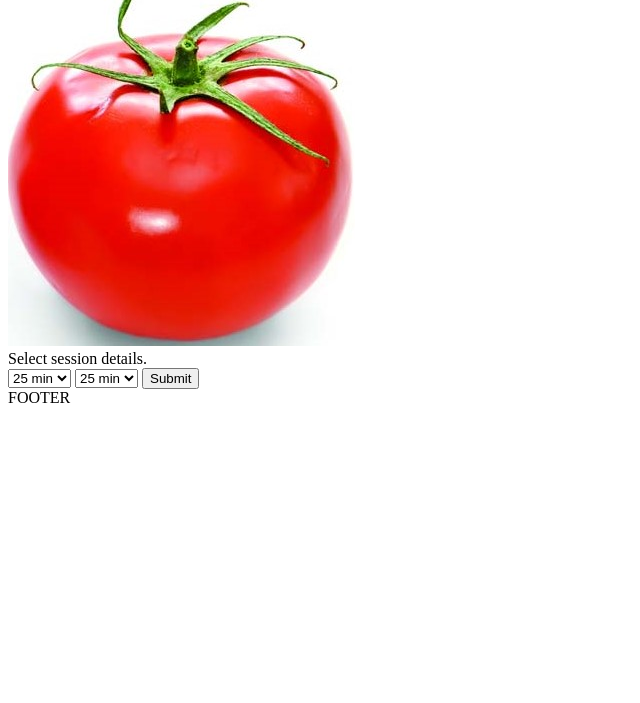
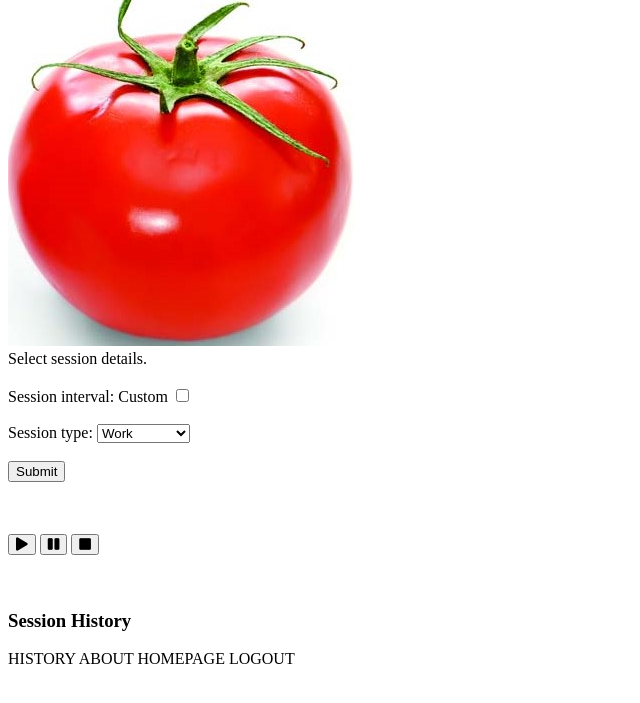
Before and after one commit to EKim-NY/my_hackbright_project_timetracker, a Flask app: page /session in a window 1280 px wide. Shown: the part 81-784 px from the top of the page, without its empty margins (0-640 px from the left). Run offline with Flask 2, Linux system fonts and the light colour scheme; some libraries are stand-ins or nearby versions.

Commit message:
timer.js - work in progress

```diff
--- a/templates/base.html
+++ b/templates/base.html
@@ -3,6 +3,11 @@
   <head>
     <meta charset="utf-8">
     <meta name="viewport" content="width=device-width">
+    <link href="https://cdnjs.cloudflare.com/ajax/libs/font-awesome/5.10.2/css/all.css" rel="stylesheet">
+    <link href="/static/style.css" rel="stylesheet" type="text/css" />
+    <script src="https://code.jquery.com/jquery-3.4.1.js"
+      integrity="sha256-WpOohJOqMqqyKL9FccASB9O0KwACQJpFTUBLTYOVvVU="
+      crossorigin="anonymous"></script>
     <title>
       {% block title %}{% endblock %}
     </title>
--- a/templates/session.html
+++ b/templates/session.html
@@ -5,30 +5,47 @@
 {% block body %}
   <!-- CONTAINER FOR ENTIRE CONTENT -->
     <div class="container" id="session_container">
-    <!-- PLAY, PAUSE, RESUME, STOP BUTTONS -->
-    <span class="icons">
-    <div class="action_icons" id="play_button"></div>
-    <div class="action_icons" id="stop_button"></div>
-    </span>
       <!-- FORM -->
       <form class="forms" id="session_form">
         <label>Select session details.</label>
-      <br>
-      <select id="session_interval">
-        <option value="25min">25 min</option>
-        <option value="15min">15 min</option>
-        <option value="5 min">5 min</option>
-      </select>
-      <select id="session_type">
-        <option value="25min">25 min</option>
-        <option value="15min">15 min</option>
-        <option value="5 min">5 min</option>
-      </select>
+          <br><br>
+        <label>Session interval: Custom</label>
+        <input type="checkbox" id="Custom">
+          <br><br>
+        <label>Session type:</label>
+        <select id="session_type_dropdown">
+          <option value="work" class="session_type">Work</option>
+          <option value="short_break" class="session_type">Short Break</option>
+          <option value="long_break" class="session_type">Long Break</option>
+        </select><br><br>
         <input type="submit" value="Submit">
       </form>
+        <br><br>
+      <span class="timer">
+        <p class="timer" id="timerTxt"></p>
+      </span>
+        <!-- PLAY, PAUSE, RESUME, STOP BUTTONS -->
+      <span class="icons">
+        <div class="action_icons">
+            <button id="pomodoro-play">
+                <i class="fas fa-play" id="play-icon"></i>
+            </button>
+            <button id="pomodoro-pause">
+                <i class="fas fa-pause hidden" id="pause-icon"></i>
+            </button>
+            <button id="pomodoro-stop">
+                <i class="fas fa-stop" id="stop-icon"></i>
+            </button>
+        </div>
+      </span>
+        <br><br>
       <div class="session_log">
+        <h3>Session History</h3>
     <!-- Display session blocks representing chunks of time and session types in different colors along with centered text-->
       </div>
     </div> <!-- session_container -->
+{% endblock %}
 
+{% block after_body %}
+  <span class="footer_container">HISTORY ABOUT HOMEPAGE LOGOUT</span>
 {% endblock %}
```
Lines whose indentation alone changed are shown as unchanged.
